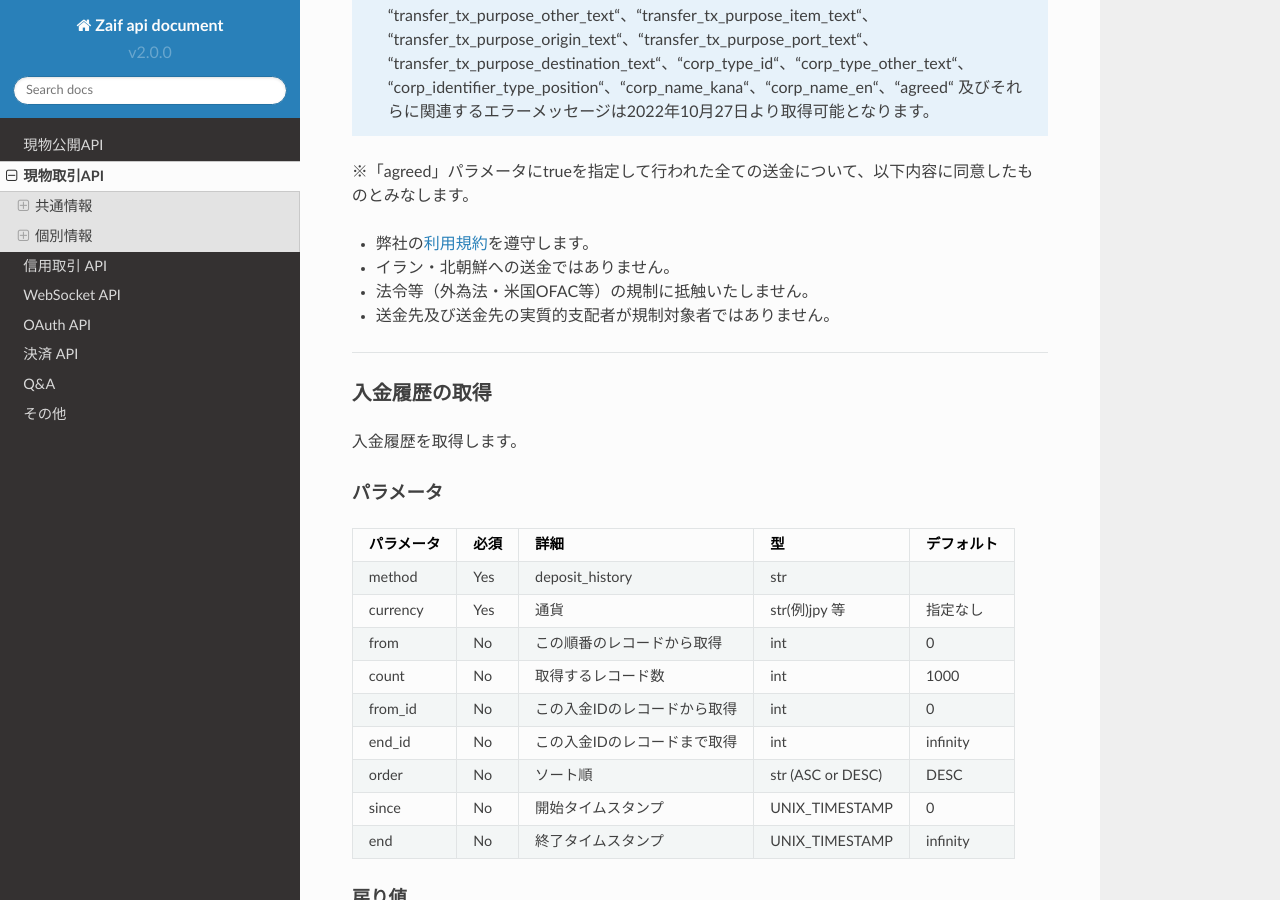
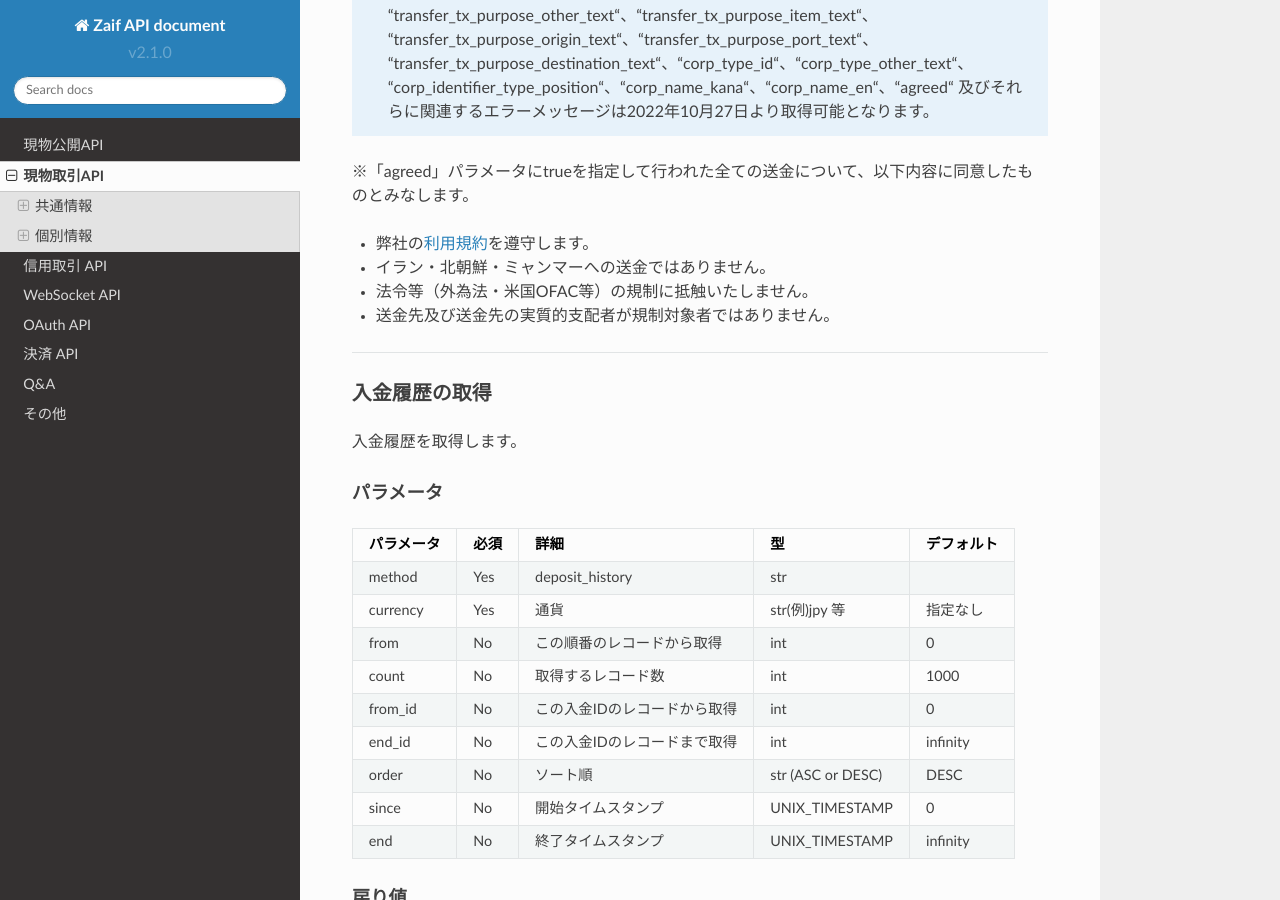
Before and after one commit to zaifdotjp/api-doc, a Sphinx documentation site: the page built from docs/TradingAPI.md, in a window 1280 px wide and 900 px high, scrolled down 18788 px. Built offline with Sphinx 7.4.7 and the Read the Docs theme 2.0.0, drawn with Linux system fonts in a browser that asks for light colours; some of the changed text lies outside the part shown.

```diff
--- a/docs/TradingAPI.md
+++ b/docs/TradingAPI.md
@@ -860,7 +860,7 @@ invalid agreement state
 
 ※「agreed」パラメータにtrueを指定して行われた全ての送金について、以下内容に同意したものとみなします。
 * 弊社の[利用規約](https://zaif.jp/terms)を遵守します。
-* イラン・北朝鮮への送金ではありません。
+* イラン・北朝鮮・ミャンマーへの送金ではありません。
 * 法令等（外為法・米国OFAC等）の規制に抵触いたしません。
 * 送金先及び送金先の実質的支配者が規制対象者ではありません。
 
--- a/docs/conf.py
+++ b/docs/conf.py
@@ -59,8 +59,8 @@ source_suffix = {
 master_doc = 'index'
 
 # General information about the project.
-project = 'Zaif api document'
-copyright = 'ＣＡＩＣＡ Ｅｘｃｈａｎｇｅ Ｉｎｃ.'
+project = 'Zaif API document'
+copyright = 'Ｚａｉｆ　Ｉｎｃ．'
 author = 'fcce'
 
 # The version info for the project you're documenting, acts as replacement for
@@ -68,9 +68,9 @@ author = 'fcce'
 # built documents.
 #
 # The short X.Y version.
-version = 'v2.0.0'
+version = 'v2.1.0'
 # The full version, including alpha/beta/rc tags.
-release = 'v2.0.0'
+release = 'v2.1.0'
 
 # The language for content autogenerated by Sphinx. Refer to documentation
 # for a list of supported languages.
```
